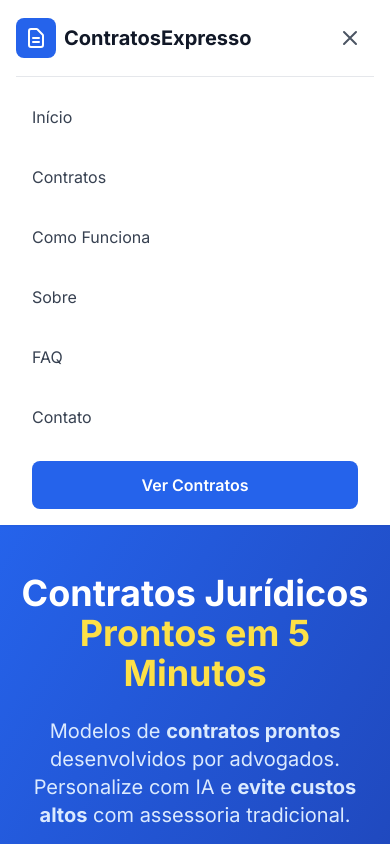
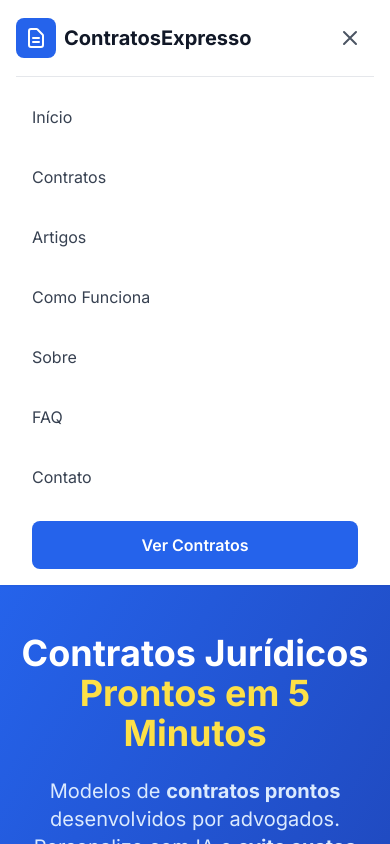
Before and after one commit to mestrereginaldo-site/contratosexpresso-site, a Next.js app: page / in a window 390 px wide. Both pictures are taken after a click on the button "Menu". Shown: the top 844 px of the page. Built offline with nearby package versions, Linux system fonts and the light colour scheme.

Commit message:
Update Header.js

```diff
--- a/components/Header.js
+++ b/components/Header.js
@@ -64,6 +64,9 @@ export default function Header() {
               <Link href="/contratos" className="px-4 py-3 text-gray-700 hover:bg-blue-50 hover:text-blue-600 transition-colors" onClick={() => setIsMenuOpen(false)}>
                 Contratos
               </Link>
+                   <Link href="/artigos" className="px-4 py-3 text-gray-700 hover:bg-blue-50 hover:text-blue-600 transition-colors" onClick={() => setIsMenuOpen(false)}>
+                Artigos
+              </Link>
               <Link href="/como-funciona" className="px-4 py-3 text-gray-700 hover:bg-blue-50 hover:text-blue-600 transition-colors" onClick={() => setIsMenuOpen(false)}>
                 Como Funciona
               </Link>
```
